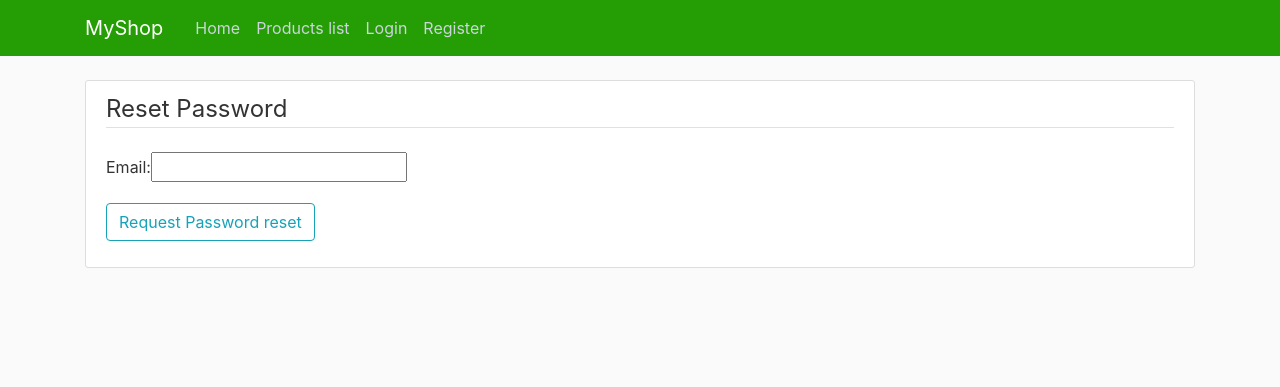
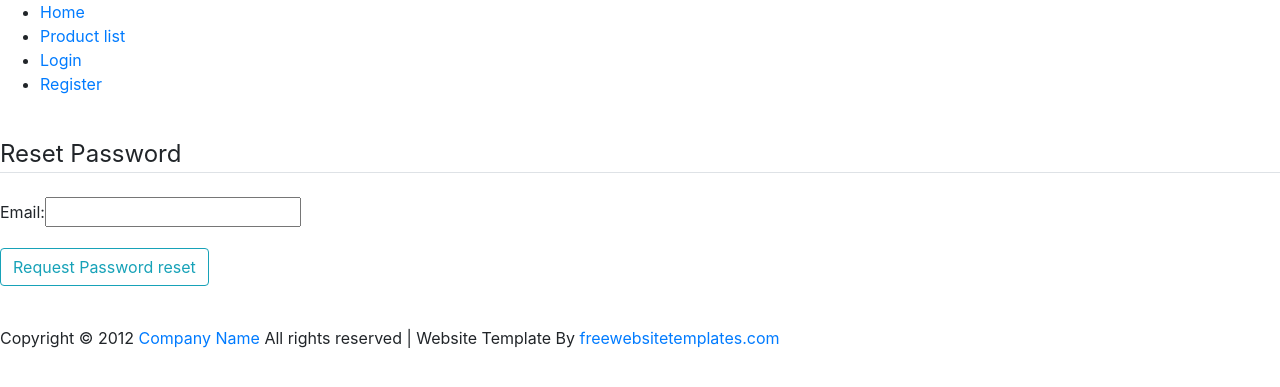
Before and after one commit to Kryha13/Shop, a Django app: a page that uses templates/base.html in a window 1280 px wide. Shown: the top 387 px of the page. Run offline with Django 3.2, Linux system fonts and the light colour scheme; some libraries are stand-ins or nearby versions.

Commit message:
new base

```diff
--- a/templates/base.html
+++ b/templates/base.html
@@ -1,58 +1,45 @@
 {% load staticfiles %}
 <!DOCTYPE html>
-<html lang="en">
+<html>
 <head>
-   <!-- Required meta tags -->
-   <meta charset="utf-8">
-   <meta name="viewport" content="width=device-width, initial-scale=1, shrink-to-fit=no">
-   <!-- Bootstrap CSS -->
-   <link rel="stylesheet" href="https://maxcdn.bootstrapcdn.com/bootstrap/4.0.0/css/bootstrap.min.css" integrity="sha384-Gn5384xqQ1aoWXA+058RXPxPg6fy4IWvTNh0E263XmFcJlSAwiGgFAW/dAiS6JXm" crossorigin="anonymous">
-   <link rel="stylesheet" type="text/css" href="{% static 'main.css' %}">
-   <title>Welcome to our shop</title>
-    {% block extrahead %}
-    {% endblock extrahead %}
+<title>Everything Shop</title>
+<meta charset="iso-8859-1">
+ <link rel="stylesheet" href="https://maxcdn.bootstrapcdn.com/bootstrap/4.0.0/css/bootstrap.min.css" integrity="sha384-Gn5384xqQ1aoWXA+058RXPxPg6fy4IWvTNh0E263XmFcJlSAwiGgFAW/dAiS6JXm" crossorigin="anonymous">
+<link rel="stylesheet" type="text/css" href="{% static 'css/style.css' %}">
+<!--[if IE 6]><link href="css/ie6.css" rel="stylesheet" type="text/css"><![endif]-->
+<!--[if IE 7]><link href="css/ie7.css" rel="stylesheet" type="text/css"><![endif]-->
 </head>
+<body>
+<div id="header">
+  <ul class="navigation">
+               {% if user.is_authenticated %}
+                <li class="active"><a href="{% url 'main' %}">Home</a></li>
+                <li><a href="{% url 'Shop:products_list' %}">Product list</a></li>
+                <li><a href="{% url 'Common:password_reset' %}">Password Reset</a></li>
+                <li><a href="{% url 'Common:logout' %}">Logout</a></li>
+               {% else %}
+                <li class="active"><a href="{% url 'main' %}">Home</a></li>
+                <li><a href="{% url 'Shop:products_list' %}">Product list</a></li>
+                <li><a href="{% url 'Common:login' %}">Login</a></li>
+                <li><a href="{% url 'Common:register' %}">Register</a></li>
+               {% endif %}
+  </ul>
+</div>
+<div id="body"><br>
 
-<body>
-   <header class="site-header">
-     <nav class="navbar navbar-expand-md navbar-dark bg-steel fixed-top">
-       <div class="container">
-           {% if request.user.is_authenticated %}
-            <h20 class="nav-item nav-link">Logged as: {{ user.first_name }} {{ user.last_name }}</h20>
-           {% endif %}
-         <a class="navbar-brand mr-4" href="{% url 'main' %}">MyShop</a>
-         <button class="navbar-toggler" type="button" data-toggle="collapse" data-target="#navbarToggle" aria-controls="navbarToggle" aria-expanded="false" aria-label="Toggle navigation">
-         <span class="navbar-toggler-icon"></span>
-         </button>
-         <div class="collapse navbar-collapse" id="navbarToggle">
-           <div class="navbar-nav mr-auto">
-               {% if user.is_authenticated %}
-             <a class="nav-item nav-link" href="{% url 'main' %}">Home</a>
-             <a class="nav-item nav-link" href="{% url 'Shop:products_list' %}">Products list</a>
-               <a class="nav-item nav-link" href="{% url 'Common:password_reset' %}">Password Reset</a>
+    {% block content %}
 
-             <a class="nav-item nav-link" href="{% url 'Common:logout' %}">Logout</a>
-               {% else %}
-            <a class="nav-item nav-link" href="{% url 'main' %}">Home</a>
-            <a class="nav-item nav-link" href="{% url 'Shop:products_list' %}">Products list</a>
-             <a class="nav-item nav-link" href="{% url 'Common:login' %}">Login</a>
-             <a class="nav-item nav-link" href="{% url 'Common:register' %}">Register</a>
-               {% endif %}
-           </div>
-         </div>
-       </div>
-     </nav>
-   </header>
-    <main role="main" class="container">
-   {% block content %}
-   {% endblock content %}
-    </main>
-   <!-- Optional JavaScript -->
-   <!-- jQuery first, then Popper.js, then Bootstrap JS -->
-   <script src="https://code.jquery.com/jquery-3.2.1.slim.min.js" integrity="sha384-KJ3o2DKtIkvYIK3UENzmM7KCkRr/rE9/Qpg6aAZGJwFDMVNA/GpGFF93hXpG5KkN" crossorigin="anonymous"></script>
-    <script src="{% static 'search_listview.js' %}"></script>
+    {% endblock content %}
+
+  <div class="banner">&nbsp;</div>
+
+<div id="footer">
+  <div id="footnote">
+    <div class="section">Copyright &copy; 2012 <a href="#">Company Name</a> All rights reserved | Website Template By <a target="_blank" href="http://www.freewebsitetemplates.com/">freewebsitetemplates.com</a></div>
+  </div>
+</div>
+<script src="https://code.jquery.com/jquery-3.2.1.slim.min.js" integrity="sha384-KJ3o2DKtIkvYIK3UENzmM7KCkRr/rE9/Qpg6aAZGJwFDMVNA/GpGFF93hXpG5KkN" crossorigin="anonymous"></script>
    <script src="https://cdnjs.cloudflare.com/ajax/libs/popper.js/1.12.9/umd/popper.min.js" integrity="sha384-ApNbgh9B+Y1QKtv3Rn7W3mgPxhU9K/ScQsAP7hUibX39j7fakFPskvXusvfa0b4Q" crossorigin="anonymous"></script>
    <script src="https://maxcdn.bootstrapcdn.com/bootstrap/4.0.0/js/bootstrap.min.js" integrity="sha384-JZR6Spejh4U02d8jOt6vLEHfe/JQGiRRSQQxSfFWpi1MquVdAyjUar5+76PVCmYl" crossorigin="anonymous"></script>
-
 </body>
 </html>
```
